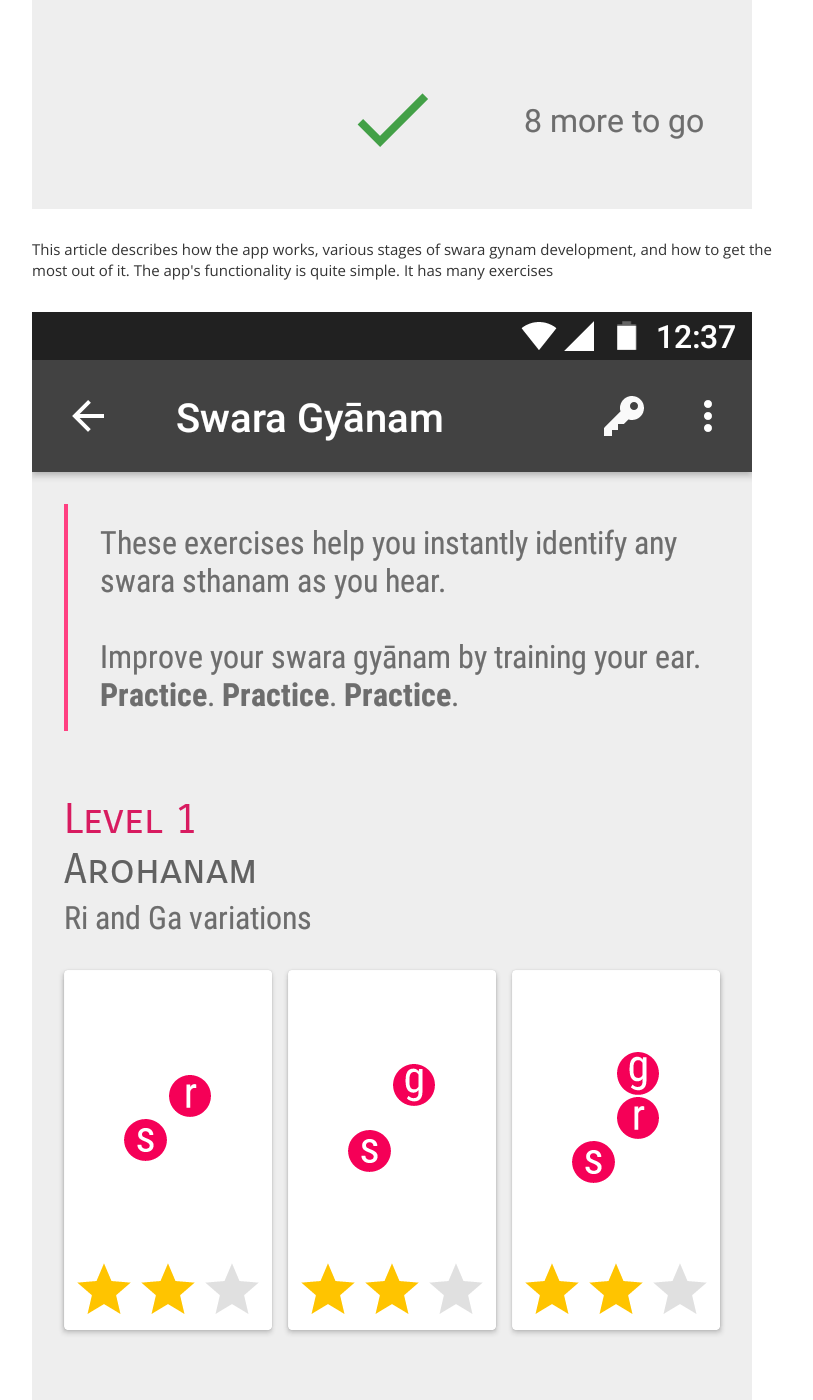
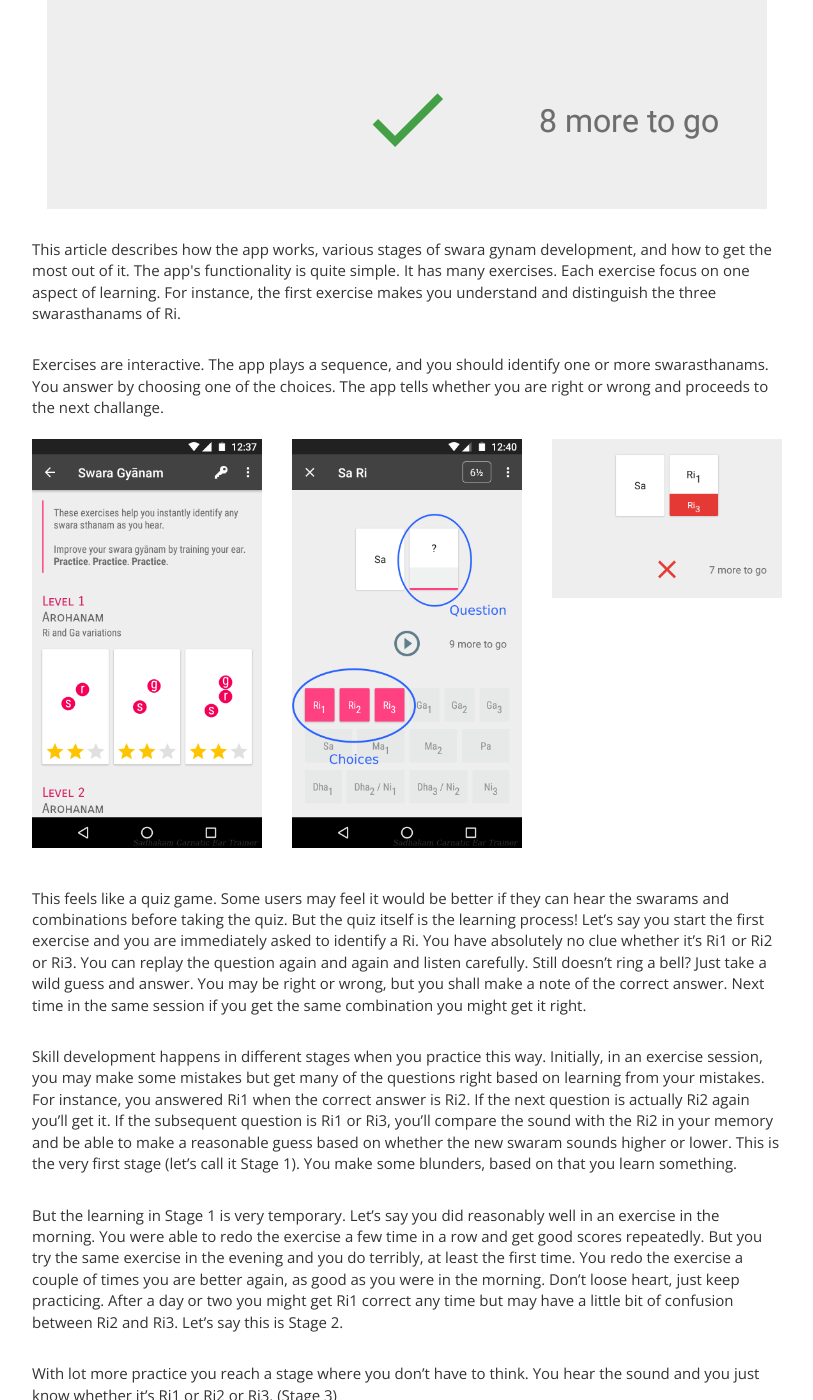
Before and after one commit to ananthp/beautifulnote, a Jekyll site: the page built from blog/_posts/2017-07-13-sadhakam-building-up-swara-gyanam.markdown, in a window 1280 px wide and 1400 px high, scrolled down 610 px. Shown: the whole window, without its empty margins (233-1046 px from the left). Built offline with Jekyll 4.4.1, drawn with Linux system fonts in a browser that asks for light colours; nearby versions of some CDN libraries; some web fonts are replaced; some of the changed text lies outside the part shown.

Commit message:
reformatted a post by rearranging images

```diff
--- a/blog/_posts/2017-07-13-sadhakam-building-up-swara-gyanam.markdown
+++ b/blog/_posts/2017-07-13-sadhakam-building-up-swara-gyanam.markdown
@@ -26,17 +26,26 @@ excerpt_separator: <!--more-->
 
 [Sādhakam Carnatic Ear Trainer](https://play.google.com/store/apps/details?id=org.kuyil.sadhakam) is an android app which helps students build their Swara Gyānam. Practicing with the app, doing the interactive exercises, students gradually develop their ability to identify swarams they hear. Hearing a sound and being able to tell the swarasthanam instantly is a wonderful skill, isn't it?
 
-<img class="img-responsive" alt="Challange answered correct" src="{{ site.url }}/images/sadhakam-answer-correct.png" />
+<img class="img-responsive center-block" alt="Challange answered correct" src="{{ site.url }}/images/sadhakam-answer-correct.png" />
 
-<p>This article describes how the app works, various stages of swara gynam development, and how to get the most out of it. <!--more--> The app's functionality is quite simple. It has many exercises</p>
-
-<img class="img-responsive" alt="Sadhakam swara gyanam exercises" src="{{ site.url }}/images/sadhakam-exercises.png" />
-
-<p>Each exercise focus on one aspect of learning. For instance, the first exercise makes you understand and distinguish the three swarasthanams of Ri.</p>
-<img class="img-responsive" alt="Sadhakam exercise challange" src="{{ site.url }}/images/sadhakam-challange.png" />
+<p>This article describes how the app works, various stages of swara gynam development, and how to get the most out of it. <!--more--> The app's functionality is quite simple. It has many exercises. Each exercise focus on one aspect of learning. For instance, the first exercise makes you understand and distinguish the three swarasthanams of Ri.</p>
 
 <p>Exercises are interactive. The app plays a sequence, and you should identify one or more swarasthanams. You answer by choosing one of the choices. The app tells whether you are right or wrong and proceeds to the next challange.</p>
-<img class="img-responsive" alt="Challange answered wrong" src="{{ site.url }}/images/sadhakam-answer-wrong.png" />
+
+<div class='row'>
+	<div class="col-xs-12 col-md-4">
+		<img class="img-responsive center-block" alt="Sadhakam swara gyanam exercises" src="{{ site.url }}/images/sadhakam-exercises.png" /><p></p>
+	</div>
+
+	<div class="col-xs-12 col-md-4">
+		<img class="img-responsive center-block" alt="Sadhakam exercise challange" src="{{ site.url }}/images/sadhakam-challange.png" /><p></p>
+	</div>
+
+	<div class="col-xs-12 col-md-4">
+		<img class="img-responsive center-block" alt="Challange answered wrong" src="{{ site.url }}/images/sadhakam-answer-wrong.png" />
+	</div>
+</div>
+
 
 
 This feels like a quiz game. Some users may feel it would be better if they can hear the swarams and combinations before taking the quiz. But the quiz itself is the learning process! Let's say you start the first exercise and you are immediately asked to identify a Ri. You have absolutely no clue whether it's Ri1 or Ri2 or Ri3. You can replay the question again and again and listen carefully. Still doesn't ring a bell? Just take a wild guess and answer. You may be right or wrong, but you shall make a note of the correct answer. Next time in the same session if you get the same combination you might get it right.
```
